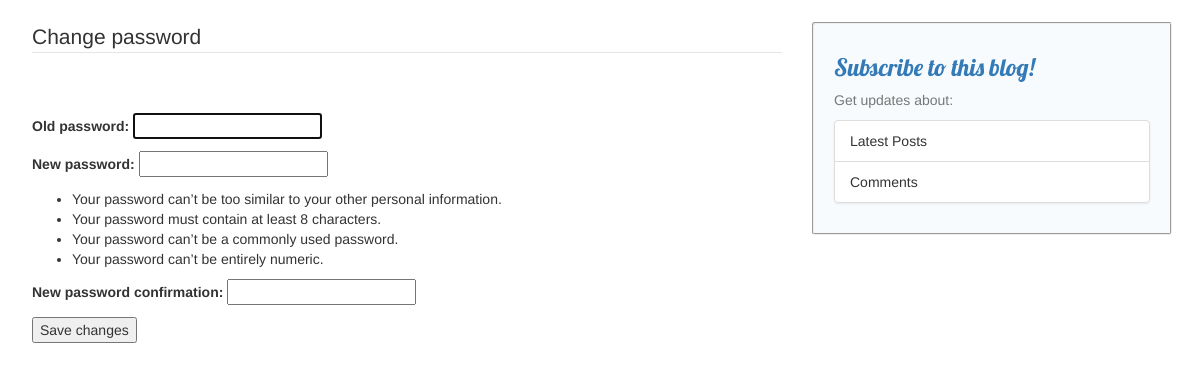
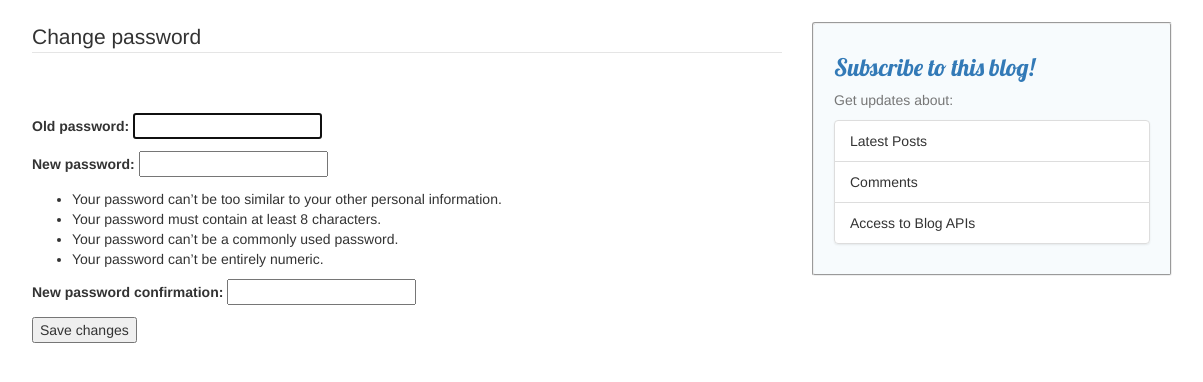
Before and after one commit to satyam-nitt18/django-blog, a Django app: page /password_change/ in a window 1440 px wide. Shown: the part 171-553 px from the top of the page, without its empty margins (223-1426 px from the left). Run offline with Django 3.2, Linux system fonts and the light colour scheme; the visitor is signed in with stand-in values (Sample User, id 1); some libraries are stand-ins or nearby versions.

Commit message:
small fix

```diff
--- a/blog/templates/blog/base.html
+++ b/blog/templates/blog/base.html
@@ -106,6 +106,7 @@
                         <ul class="list-group">
                             <li class="list-group-item list-group-item-light">Latest Posts</li>
                             <li class="list-group-item list-group-item-light">Comments</li>
+                            <li class="list-group-item list-group-item-light">Access to Blog APIs</li>
                         </ul>
                         </p>
                     </div>
--- a/blog/views.py
+++ b/blog/views.py
@@ -17,10 +17,9 @@ from django.http import HttpResponseRedirect
 from rest_framework import viewsets
 from rest_framework import permissions
 from .serializers import UserSerializer, PostSerializer
+
 from email.mime.multipart import MIMEMultipart
-
 from email.mime.text import MIMEText
-
 import smtplib
 
 USER_EMAIL='satyam10180179@gmail.com'
```
